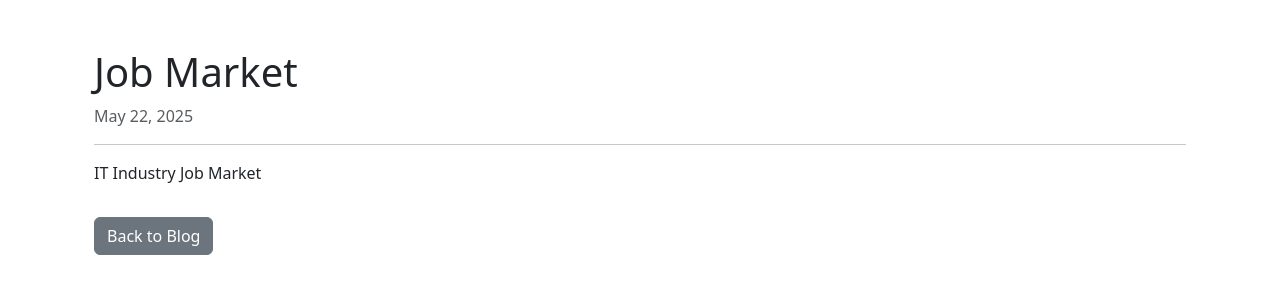
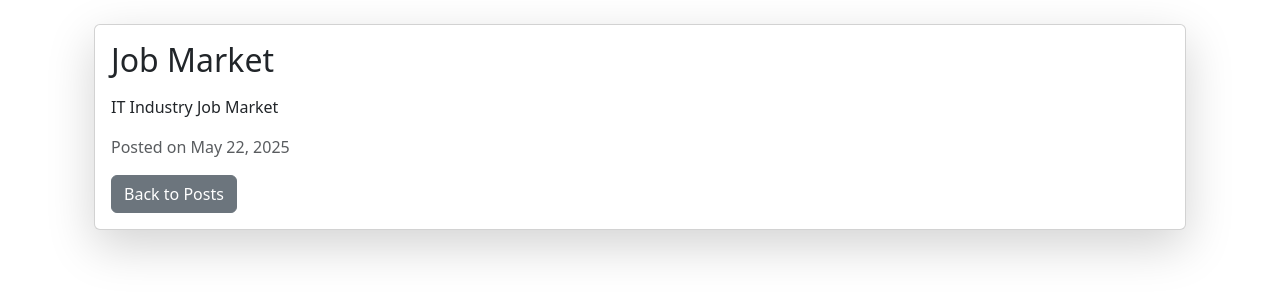
Before and after one commit to pasinduJDJ/Week3, a Django app: page /blog/1/ in a window 1280 px wide. Shown: the part 56-356 px from the top of the page. Run offline with Django 5.2, Linux system fonts and the light colour scheme; data comes from the database, SQL or seed files in the repository.

Commit message:
Complete Day01 Tasks

```diff
--- a/Day01/mysite/home/templates/blog/blog_detail.html
+++ b/Day01/mysite/home/templates/blog/blog_detail.html
@@ -1,10 +1,18 @@
 {% extends 'base.html' %}
+{% load static %}
+
 {% block content %}
-<div class="container mt-5">
-    <h1>{{ post.title }}</h1>
-    <p class="text-muted">{{ post.created_at|date:"M d, Y" }}</p>
-    <hr>
-    <p>{{ post.content }}</p>
-    <a href="{% url 'blog_list' %}" class="btn btn-secondary mt-3">Back to Blog</a>
+<div class="container mt-4">
+    <div class="card shadow-lg">
+        {% if post.image %}
+        <img src="{{ post.image.url }}" class="card-img-top img-fluid" alt="{{ post.title }}">
+        {% endif %}
+        <div class="card-body">
+            <h2 class="card-title">{{ post.title }}</h2>
+            <p class="card-text">{{ post.content|linebreaks }}</p>
+            <p class="text-muted">Posted on {{ post.created_at|date:"M d, Y" }}</p>
+            <a href="{% url 'blog_list' %}" class="btn btn-secondary">Back to Posts</a>
+        </div>
+    </div>
 </div>
 {% endblock %}
```
Also changed, not shown: Day01/mysite/home/templates/blog/blog_list.html (+9 -10 lines).
